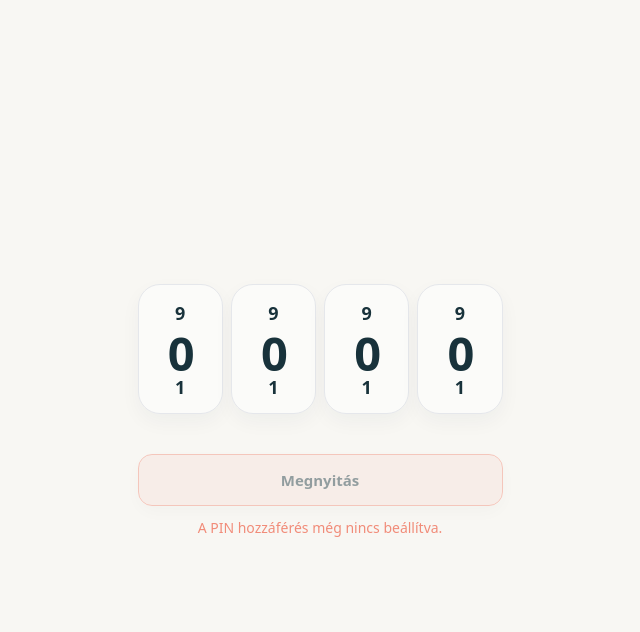
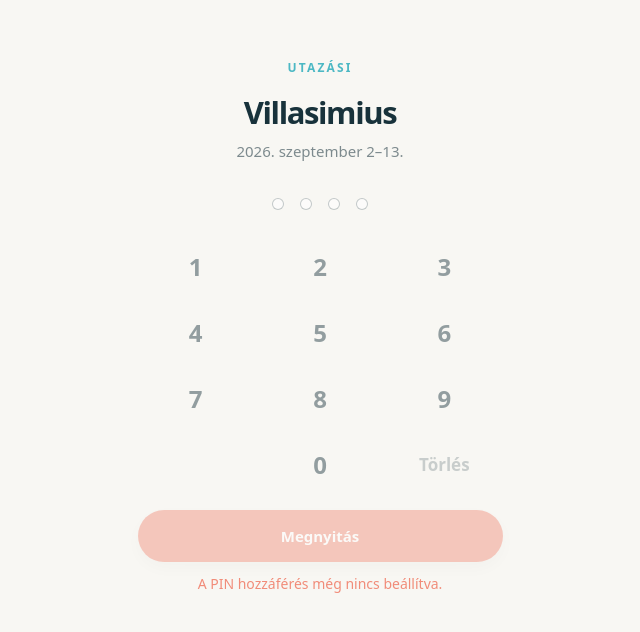
Before and after one commit to john-smith-fm/utazasi, a Next.js app: page / in a window 1280 px wide. Shown: the part 120-752 px from the top of the page, without its empty margins (320-960 px from the left). Built offline with nearby package versions, Linux system fonts and the light colour scheme.

Commit message:
Improve PIN access usability

```diff
--- a/src/components/AppAccessGate.tsx
+++ b/src/components/AppAccessGate.tsx
@@ -1,7 +1,7 @@
 "use client";
 
-import type { ChangeEvent, ReactNode, TouchEvent, WheelEvent } from "react";
-import { useEffect, useRef, useState } from "react";
+import type { ReactNode } from "react";
+import { useEffect, useState } from "react";
 import { TabBar } from "@/components/TabBar";
 
 const OFFLINE_ACCESS_KEY = "utazasi-pin-access";
@@ -39,30 +39,16 @@ function AccessLoadingScreen() {
 }
 
 function PinAccessScreen({ configurationError, onUnlocked }: { configurationError: boolean; onUnlocked: () => void }) {
-  const [digits, setDigits] = useState([0, 0, 0, 0]);
-  // The picker starts visually at 0000, but the native numeric field stays
-  // empty so the first typed digit always replaces it on iPhone.
   const [typedPin, setTypedPin] = useState("");
   const [status, setStatus] = useState<"idle" | "submitting" | "error">("idle");
   const [error, setError] = useState("");
-  const inputRef = useRef<HTMLInputElement>(null);
 
-  function setDigit(index: number, value: number) {
-    setDigits((current) => {
-      const next = current.map((digit, digitIndex) => digitIndex === index ? (value + 10) % 10 : digit);
-      setTypedPin(next.join(""));
-      return next;
-    });
-    setStatus("idle");
-    setError("");
-  }
-
-  async function submit(pinDigits = digits) {
+  async function submit(pin = typedPin) {
     if (configurationError || status === "submitting") return;
     setStatus("submitting");
     setError("");
     try {
-      const response = await fetch("/api/access/login", { method: "POST", headers: { "Content-Type": "application/json" }, body: JSON.stringify({ pin: pinDigits.join("") }) });
+      const response = await fetch("/api/access/login", { method: "POST", headers: { "Content-Type": "application/json" }, body: JSON.stringify({ pin }) });
       if (!response.ok) {
         const data = await response.json().catch(() => null) as { error?: string } | null;
         throw new Error(data?.error ?? "Helytelen PIN.");
@@ -72,74 +58,42 @@ function PinAccessScreen({ configurationError, onUnlocked }: { configurationErro
     } catch (caught) {
       setStatus("error");
       setError(caught instanceof Error ? caught.message : "Helytelen PIN.");
-      window.requestAnimationFrame(() => {
-        inputRef.current?.focus();
-        inputRef.current?.select();
-      });
     }
   }
 
-  function onPinInput(event: ChangeEvent<HTMLInputElement>) {
-    const nextText = event.target.value.replace(/\D/g, "").slice(0, 4);
-    const nextDigits = [0, 1, 2, 3].map((index) => Number(nextText[index] ?? 0));
-    setTypedPin(nextText);
-    setDigits(nextDigits);
+  function addDigit(digit: string) {
+    if (configurationError || status === "submitting" || typedPin.length === 4) return;
+    const nextPin = `${typedPin}${digit}`;
+    setTypedPin(nextPin);
     setStatus("idle");
     setError("");
-    if (nextText.length === 4) void submit(nextDigits);
+    if (nextPin.length === 4) void submit(nextPin);
+  }
+
+  function removeDigit() {
+    if (configurationError || status === "submitting") return;
+    setTypedPin((current) => current.slice(0, -1));
+    setStatus("idle");
+    setError("");
   }
 
   return <main className="relative flex min-h-dvh flex-col overflow-hidden bg-quartz px-5 pb-[calc(30px+env(safe-area-inset-bottom))] pt-[env(safe-area-inset-top)] text-deep-sea">
     <img src="/images/utazasi-pin-logo.svg" alt="" aria-hidden="true" className="pointer-events-none absolute -left-[31vw] top-[7dvh] h-[52vw] min-h-[220px] w-[52vw] min-w-[220px] max-h-[390px] max-w-[390px]" />
-    <div className="flex flex-1 flex-col justify-end pb-[14dvh]">
-      <label className="sr-only" htmlFor="utazasi-pin-input">Négyjegyű PIN-kód</label>
-      <input ref={inputRef} id="utazasi-pin-input" autoFocus disabled={configurationError || status === "submitting"} value={typedPin} onChange={onPinInput} onFocus={(event) => event.currentTarget.select()} inputMode="numeric" type="tel" autoComplete="off" enterKeyHint="done" pattern="[0-9]*" maxLength={4} className="sr-only" />
-      <div className={`mx-auto flex w-full max-w-[365px] gap-2 ${status === "error" ? "motion-safe:animate-[pin-shake_.3s_ease-in-out]" : ""}`} aria-label="Négyjegyű PIN választó">
-        {digits.map((digit, index) => <PinColumn key={index} value={digit} index={index} onChange={setDigit} />)}
+    <div className="relative flex flex-1 flex-col justify-end pb-[max(26px,7dvh)]">
+      <div className="mx-auto w-full max-w-[365px] pb-9 text-center">
+        <p className="text-[12px] font-bold uppercase tracking-[.18em] text-turquoise">Utazási</p>
+        <h1 className="mt-3 text-[31px] font-bold tracking-[-.045em] text-deep-sea">Villasimius</h1>
+        <p className="mt-1 text-[15px] text-deep-sea/55">2026. szeptember 2–13.</p>
       </div>
-      <button type="button" onClick={() => void submit()} disabled={typedPin.length !== 4 || status === "submitting" || configurationError} className="mx-auto mt-10 h-[52px] w-full max-w-[365px] rounded-ui-s border border-coral bg-coral/20 text-[15px] font-bold text-deep-sea shadow-card transition-transform active:scale-[.98] disabled:opacity-45">{status === "submitting" ? "…" : "Megnyitás"}</button>
+      <div className={`mx-auto flex w-full max-w-[365px] justify-center gap-4 ${status === "error" ? "motion-safe:animate-[pin-shake_.3s_ease-in-out]" : ""}`} aria-label="Négyjegyű PIN-kód">
+        {[0, 1, 2, 3].map((index) => <span key={index} aria-hidden="true" className={`h-3 w-3 rounded-full border border-deep-sea/25 transition-colors ${typedPin[index] ? "bg-deep-sea" : "bg-white/55"}`} />)}
+      </div>
+      <div className="mx-auto mt-7 grid w-full max-w-[365px] grid-cols-3 gap-2" aria-label="PIN számbillentyűzet">
+        {["1", "2", "3", "4", "5", "6", "7", "8", "9", "", "0"].map((digit, index) => digit ? <button key={digit} type="button" onClick={() => addDigit(digit)} disabled={configurationError || status === "submitting"} className="h-[58px] rounded-full text-[24px] font-semibold text-deep-sea transition-colors active:bg-turquoise/15 disabled:opacity-45">{digit}</button> : <span key={`space-${index}`} />)}
+        <button type="button" onClick={removeDigit} disabled={!typedPin.length || configurationError || status === "submitting"} aria-label="Utolsó számjegy törlése" className="h-[58px] rounded-full text-[17px] font-semibold text-deep-sea/70 transition-colors active:bg-turquoise/15 disabled:opacity-30">Törlés</button>
+      </div>
+      <button type="button" onClick={() => void submit()} disabled={typedPin.length !== 4 || status === "submitting" || configurationError} className="mx-auto mt-4 h-[52px] w-full max-w-[365px] rounded-full bg-coral px-5 text-[15px] font-bold text-white shadow-card transition-transform active:scale-[.98] disabled:opacity-45">{status === "submitting" ? "Megnyitás…" : "Megnyitás"}</button>
       <p className="mx-auto mt-3 min-h-5 max-w-[365px] text-center text-sm leading-5 text-coral" role="status" aria-live="polite">{configurationError ? "A PIN hozzáférés még nincs beállítva." : error}</p>
     </div>
   </main>;
 }
-
-function PinColumn({ value, index, onChange }: { value: number; index: number; onChange: (index: number, value: number) => void }) {
-  const touchStart = useRef<number | null>(null);
-  const didSwipe = useRef(false);
-  const before = (value + 9) % 10;
-  const after = (value + 1) % 10;
-
-  function moveBy(delta: number) {
-    if (!delta) return;
-    onChange(index, value + delta);
-  }
-
-  function onTouchStart(event: TouchEvent<HTMLButtonElement>) { touchStart.current = event.touches[0]?.clientY ?? null; }
-  function onTouchEnd(event: TouchEvent<HTMLButtonElement>) {
-    const start = touchStart.current;
-    touchStart.current = null;
-    if (start === null) return;
-    const distance = start - (event.changedTouches[0]?.clientY ?? start);
-    if (Math.abs(distance) >= 14) {
-      didSwipe.current = true;
-      moveBy(Math.round(distance / 28));
-    }
-  }
-  function onWheel(event: WheelEvent<HTMLButtonElement>) { event.preventDefault(); moveBy(event.deltaY > 0 ? 1 : -1); }
-
-  function onClick() {
-    // iOS sends a click after touchend. A vertical swipe must therefore not
-    // also advance the number once more.
-    if (didSwipe.current) {
-      didSwipe.current = false;
-      return;
-    }
-    moveBy(1);
-  }
-
-  return <button type="button" aria-label={`${index + 1}. PIN számjegy: ${value}. Húzással választható.`} onClick={onClick} onTouchStart={onTouchStart} onTouchEnd={onTouchEnd} onWheel={onWheel} className="relative h-[130px] flex-1 overflow-hidden rounded-[22px] border border-deep-sea/8 bg-white/55 text-center shadow-[0_8px_20px_rgba(24,50,59,.045)]">
-    <span aria-hidden="true" className="absolute inset-x-0 top-[14px] text-lg font-semibold text-deep-sea/18 blur-[.65px]">{before}</span>
-    <span aria-hidden="true" className="absolute inset-x-0 top-[45px] text-[47px] font-semibold leading-none tracking-[-.05em] text-deep-sea transition-transform duration-200">{value}</span>
-    <span aria-hidden="true" className="absolute inset-x-0 bottom-[12px] text-lg font-semibold text-deep-sea/18 blur-[.65px]">{after}</span>
-  </button>;
-}
```
